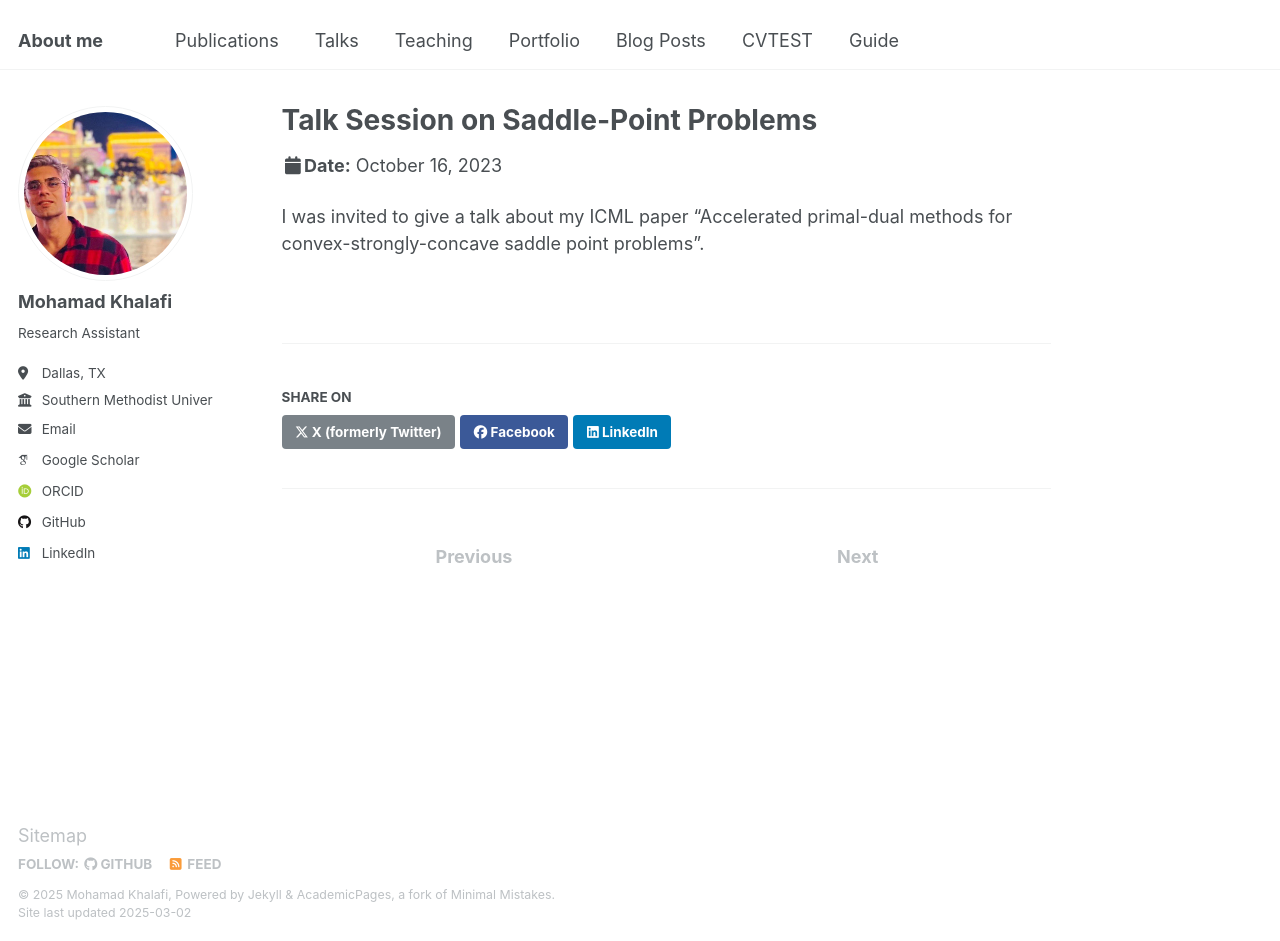
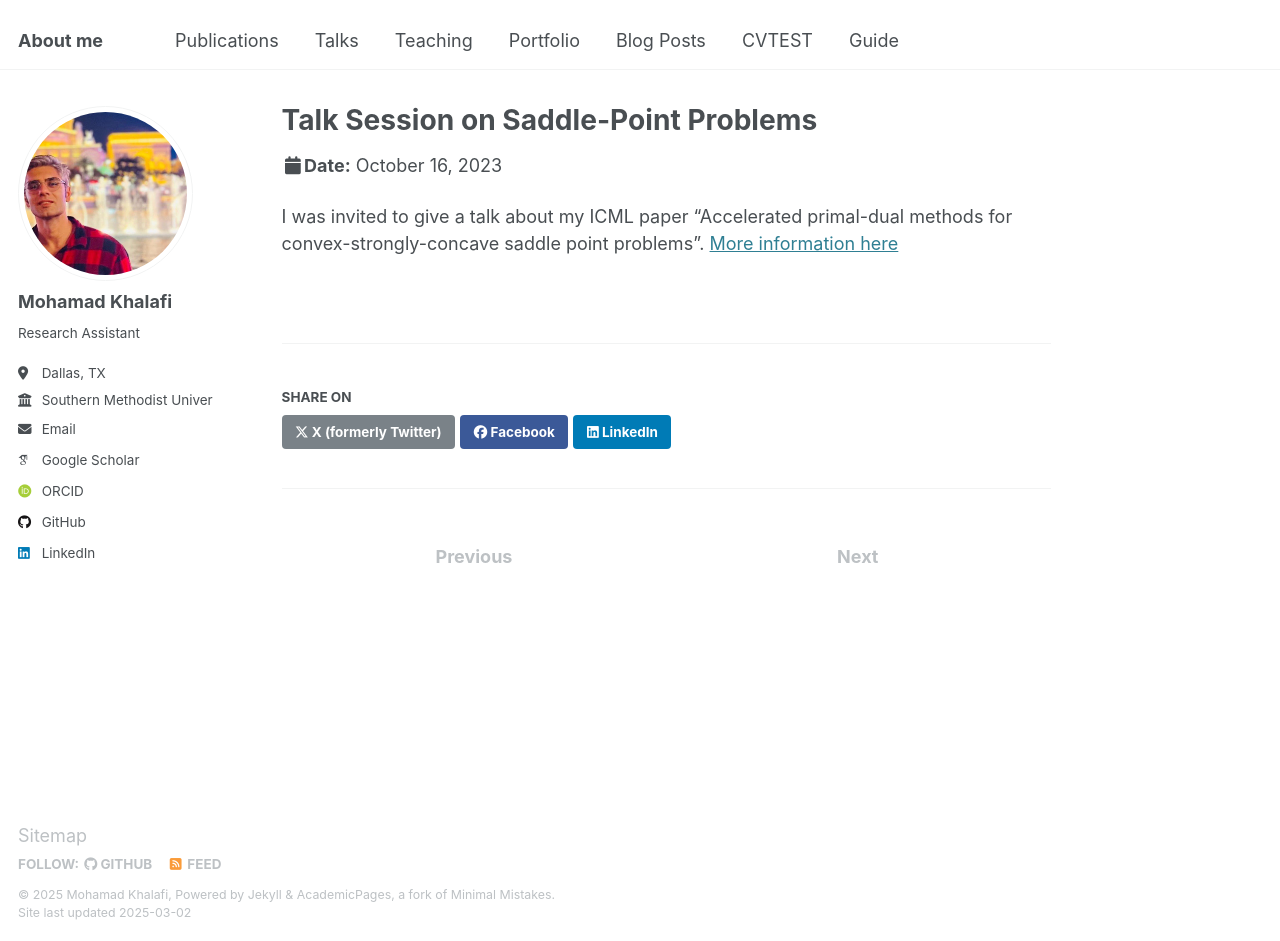
Before and after one commit to Mohammadkhf/mohammadkhf.github.io, a Jekyll site: the page built from _talks/2013-03-01-tutorial-1.md, in a window 1280 px wide and 941 px high. Built offline with Jekyll 4.4.1, drawn with Linux system fonts in a browser that asks for light colours; some web fonts are replaced.

Commit message:
Update 2013-03-01-tutorial-1.md

```diff
--- a/_talks/2013-03-01-tutorial-1.md
+++ b/_talks/2013-03-01-tutorial-1.md
@@ -7,5 +7,5 @@ venue: "INFORMS Annual Meeting"
 date: 2023-10-16
 location: "Phoenix, AZ, USA"
 ---
-
 I was invited to give a talk about my ICML paper "Accelerated primal-dual methods for convex-strongly-concave saddle point problems".
+[More information here](http://mohammadkhf.github.io/files/informsicml.pdf)
```
